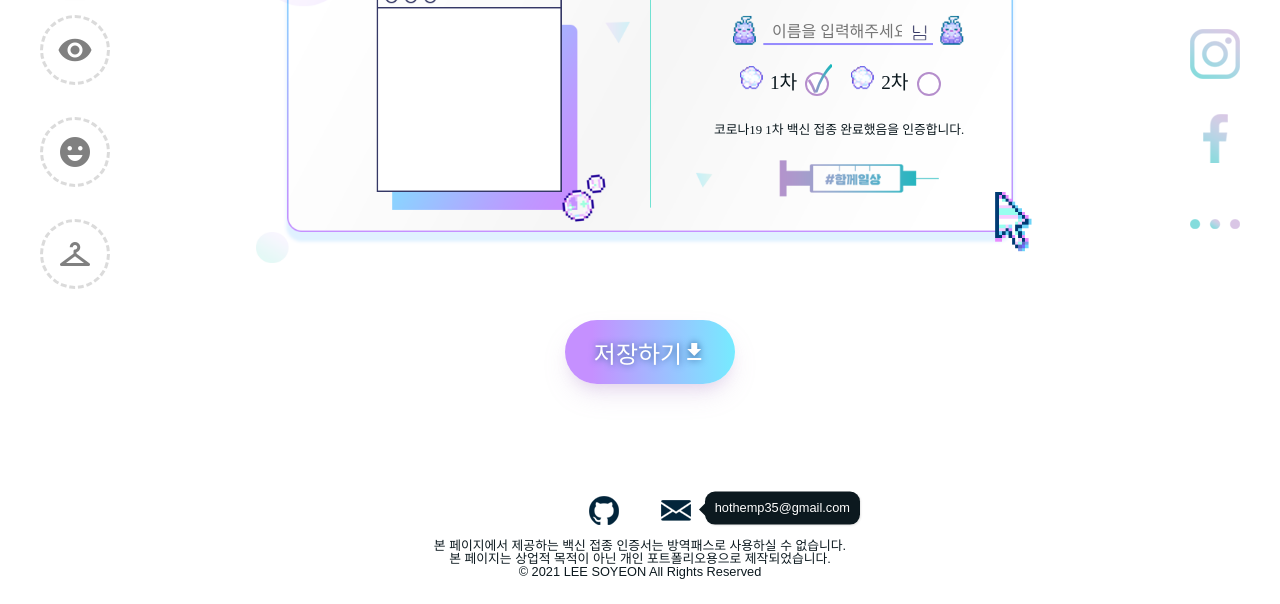
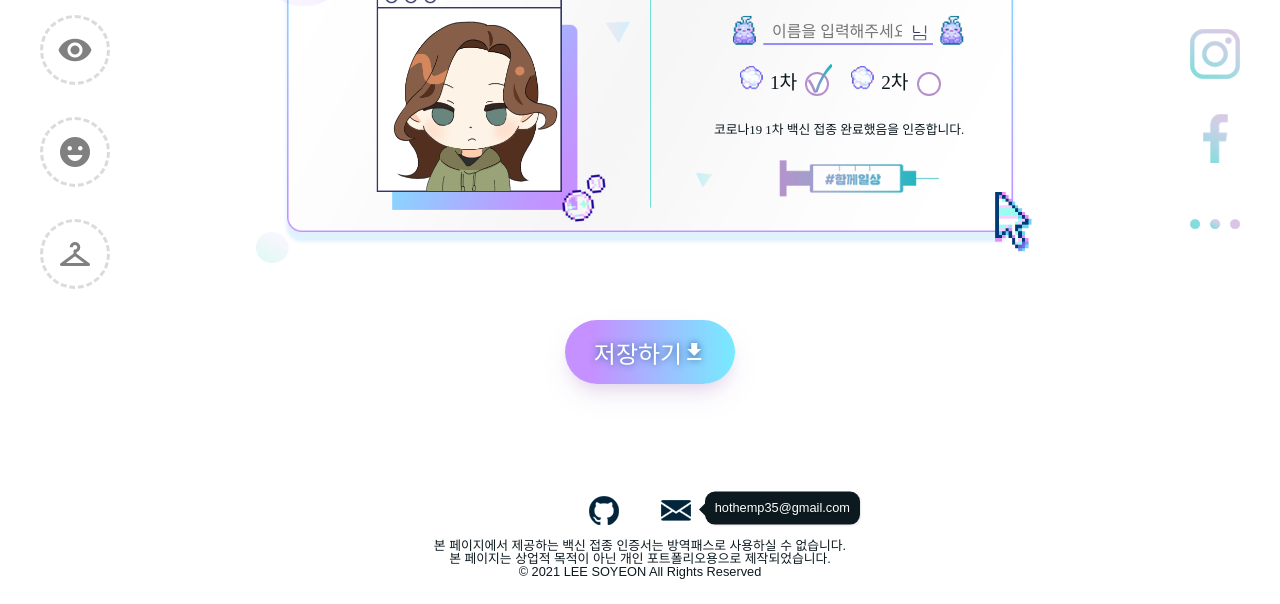
Before and after one commit to sosososoyoen/vaccine_campaign, a plain HTML site: page sub.html in a window 1280 px wide. Shown: the part 235-839 px from the top of the page. Drawn offline with Linux system fonts and the light colour scheme; a web font is replaced by a local one.

Commit message:
character custom 추가
카드에 캐릭터 넣음
헤어 버튼에 드레스업 기능 조금 넣음 (테스트용)

```diff
--- a/js/sub.js
+++ b/js/sub.js
@@ -37,3 +37,13 @@ checkBoxes.forEach((checkbox,i)=>{
         document.querySelector(".card-text").innerText = result;
     })
 })
+
+
+let photoIndex = 1;
+document.querySelector(".hair").addEventListener("click",()=>{
+    photoIndex++;
+    photoIndex %= 4;
+    if(photoIndex ==0) photoIndex = 1;
+    const hairImg = document.querySelector(".chara_hair");
+    hairImg.src= `img/character/hair_0${photoIndex}.png`
+})
--- a/sass/layout/_sub.scss
+++ b/sass/layout/_sub.scss
@@ -173,3 +173,30 @@
     }
   }
 }
+.character__area {
+  width: 183px;
+  height: 183px;
+  background-color: transparent;
+  position: absolute;
+  top: 37.5%;
+  left: 16%;
+  img {
+    position: absolute;
+  }
+  img.chara_eye {
+    z-index: 2;
+  }
+  img.chara_mouth {
+    z-index: 2;
+  }
+  img.chara_hair {
+    z-index: 3;
+  }
+  img.chara_cloth {
+    z-index: 4;
+  }
+}
+// .chara__custom {
+//   width: 150px;
+//   height: 150px;
+// }
--- a/sub.html
+++ b/sub.html
@@ -30,6 +30,9 @@
         </header>
             <!-- header__wrap -->
             <main class="sub-contents">
+                <!-- <div class="chara__custom">
+
+                </div> -->
                 <ul class="dressup-btns">
                     <li class="hair on">
                         <span class="material-icons">
@@ -54,6 +57,13 @@
                 </ul>
                 <section class="card-container">
                     <div id="capture" class="card-img">
+                        <div class="character__area">
+                            <img class="chara_cloth" src="img/character/cloth_01.png" alt="머리">
+                            <img class="chara_hair" src="img/character/hair_01.png" alt="머리">
+                            <img class="chara_mouth" src="img/character/mouth_01.png" alt="입">
+                            <img class="chara_eye" src="img/character/eye_01.png" alt="눈">
+                            <img class="chara_base"src="img/character/base.png" alt="베이스">
+                        </div>
                         <input type="text" id="name" name="name" placeholder="이름을 입력해주세요" reqiured maxlength="10">
                         <ul class="check-vaccine">
                             <li class="first-check">
```
Also changed, not shown: css/main.css, img/character/base.png (added), img/character/cloth_01.png (added), img/character/eye_01.png (added), img/character/hair_01.png (added), img/character/hair_02.png (added), img/character/hair_03.png (added), img/character/mouth_01.png (added).
